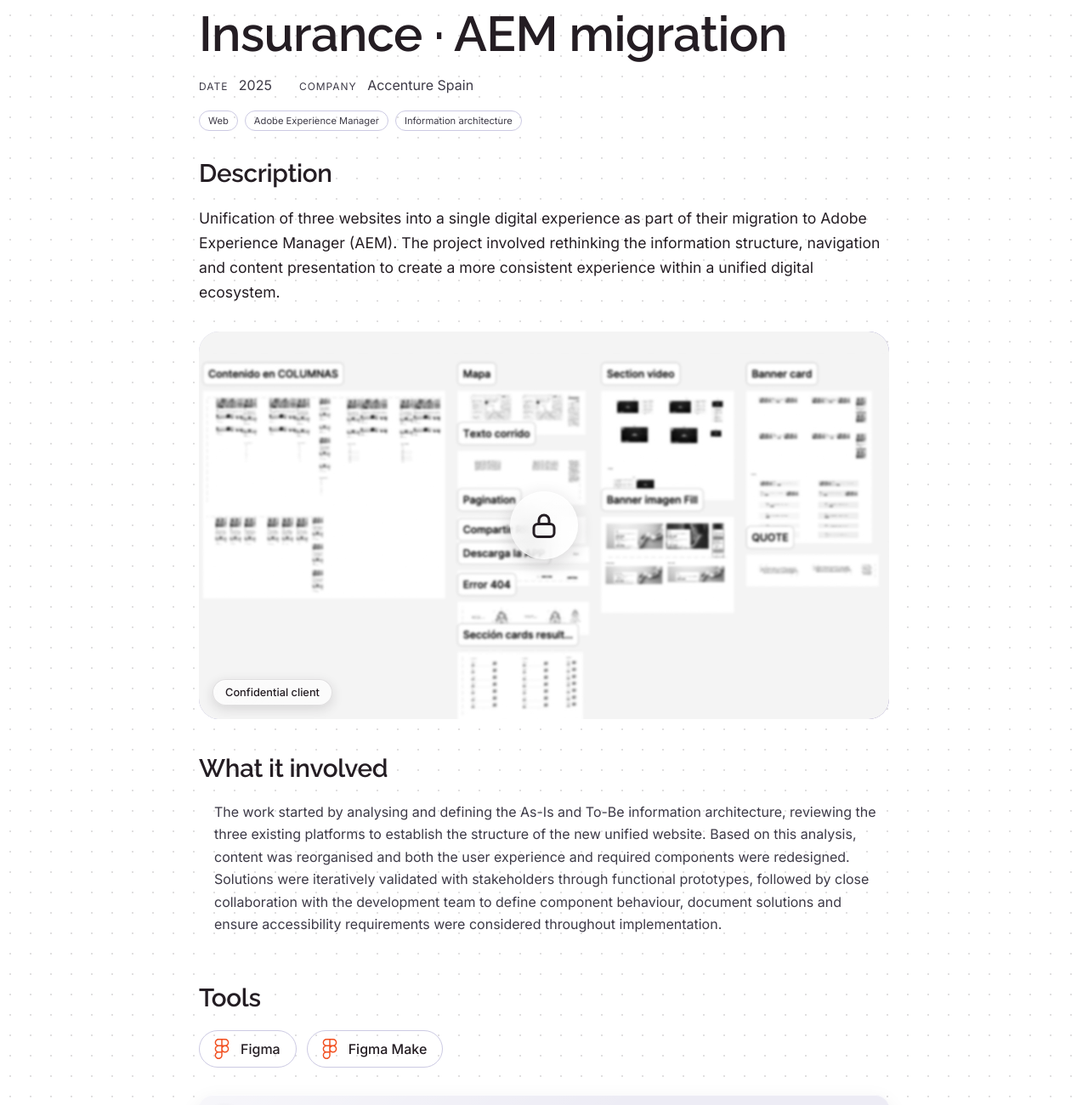
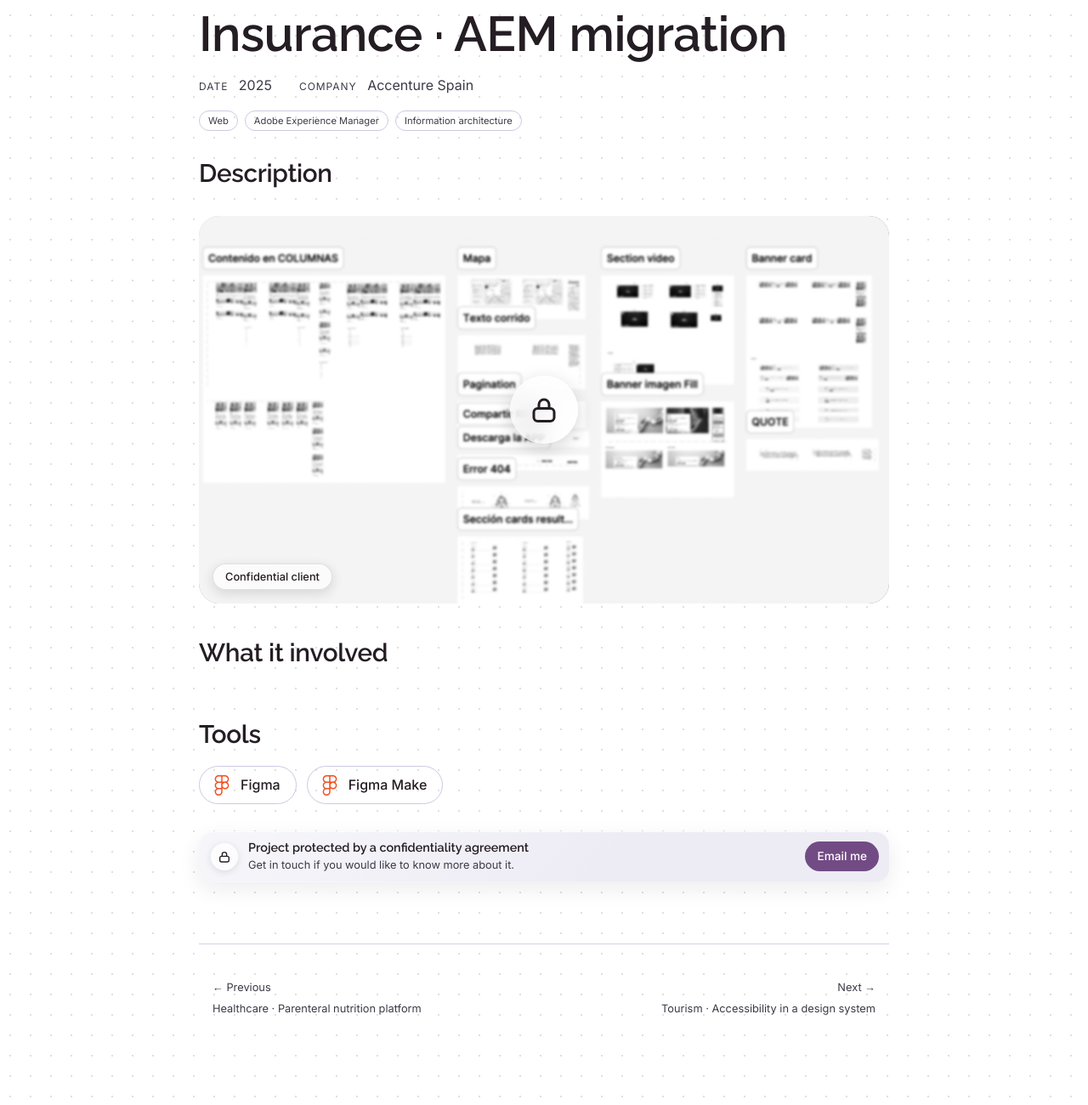
Before and after one commit to alcanellas/Portfolio, a plain HTML site: page proyectos/seguros-migracion-aem.html in a window 1280 px wide. Shown: the part 210-1510 px from the top of the page at 85% size. Drawn offline with Linux system fonts and the light colour scheme.

Commit message:
AEM cambio

```diff
--- a/proyectos/seguros-migracion-aem.html
+++ b/proyectos/seguros-migracion-aem.html
@@ -52,7 +52,7 @@
 
       <section class="project-intro">
         <h2 class="h4" data-i18n="description">Description</h2>
-        <p class="summary" data-i18n="p_seguros_migracion_aem_desc_1">Unification of three websites into a single digital experience as part of their migration to Adobe Experience Manager (AEM). The project involved rethinking the information structure, navigation and content presentation to create a more consistent experience within a unified digital ecosystem.</p>
+        <p class="summary" data-i18n="p_seguros_migracion_aem_desc_1"></p>
       </section>
 
       <div class="cover cover-confidential cover-keep-lock"><img src="../assets/img/seguros-migracion-aem.jpg" alt="Overview of the website component library in grayscale, grouped by type: content in columns, map, running text, pagination, sharing, app download, 404 error, results cards, video section, image banners, banner card and quote." data-i18n-alt="p_seguros_migracion_aem_portada_alt" loading="eager" width="1200" height="750"><span class="lock"><svg viewBox="0 0 24 24" fill="none" stroke="currentColor" stroke-width="2" stroke-linecap="round" stroke-linejoin="round" aria-hidden="true"><rect x="4" y="11" width="16" height="10" rx="3"/><path d="M8 11V8a4 4 0 0 1 8 0v3"/></svg></span><span class="conf-label" data-i18n="confidential_client">Confidential client</span></div>
@@ -61,7 +61,7 @@
         <section>
           <h2 class="h4" data-i18n="what_it_involved">What it involved</h2>
          <div class="tasks">
-            <p data-i18n="p_seguros_migracion_aem_hizo_1">The work started by analysing and defining the As-Is and To-Be information architecture, reviewing the three existing platforms to establish the structure of the new unified website. Based on this analysis, content was reorganised and both the user experience and required components were redesigned. Solutions were iteratively validated with stakeholders through functional prototypes, followed by close collaboration with the development team to define component behaviour, document solutions and ensure accessibility requirements were considered throughout implementation.</p>
+            <p data-i18n="p_seguros_migracion_aem_hizo_1"></p>
         </div>
         </section>
         <section class="tools">
```
Also changed, not shown: 1 other file.
